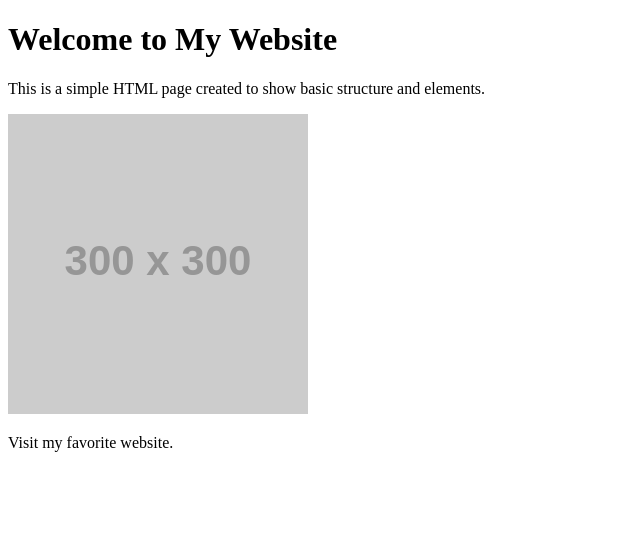
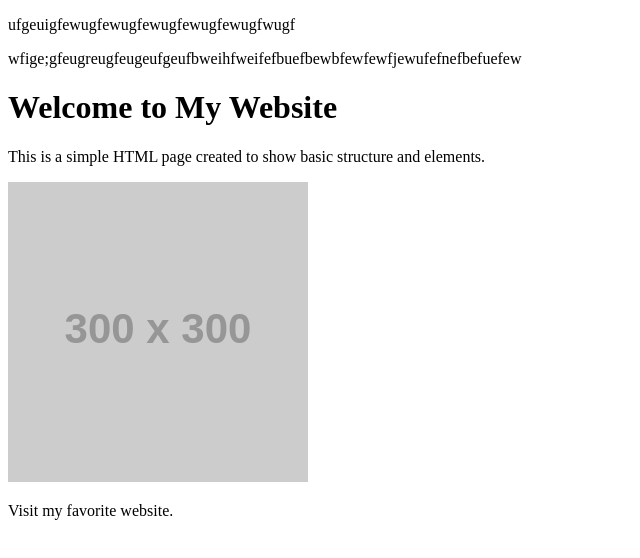
Before and after one commit to webe5/VIT, a plain HTML site: page index.html in a window 1280 px wide. Shown: the whole page, without its empty margins (0-640 px from the left). Drawn offline with Linux system fonts and the light colour scheme; placeholder pictures from the web are drawn by us.

Commit message:
Update index.html

```diff
--- a/index.html
+++ b/index.html
@@ -5,7 +5,8 @@
     <title>My First Web Page</title>
 </head>
 <body>
-
+<p>ufgeuigfewugfewugfewugfewugfewugfwugf</p>
+    <p><spam>wfige;gfeugreugfeugeufgeufbweihfweifefbuefbewbfewfewfjewufefnefbefuefew</spam></p>
     <h1>Welcome to My Website</h1>
 
     <p>This is a simple HTML page created to show basic structure and elements.</p>
```
